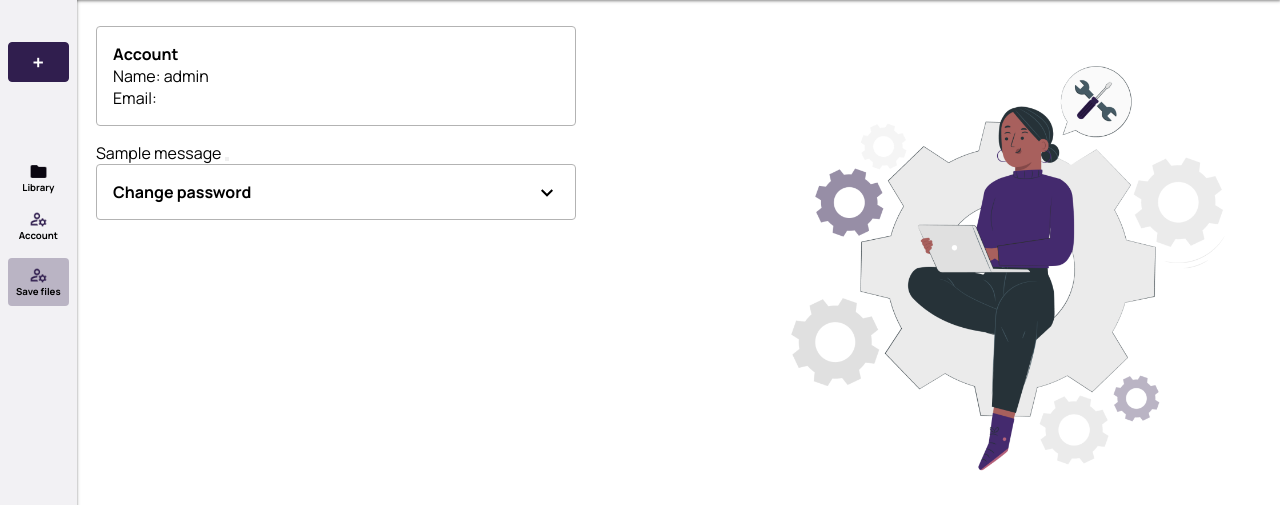
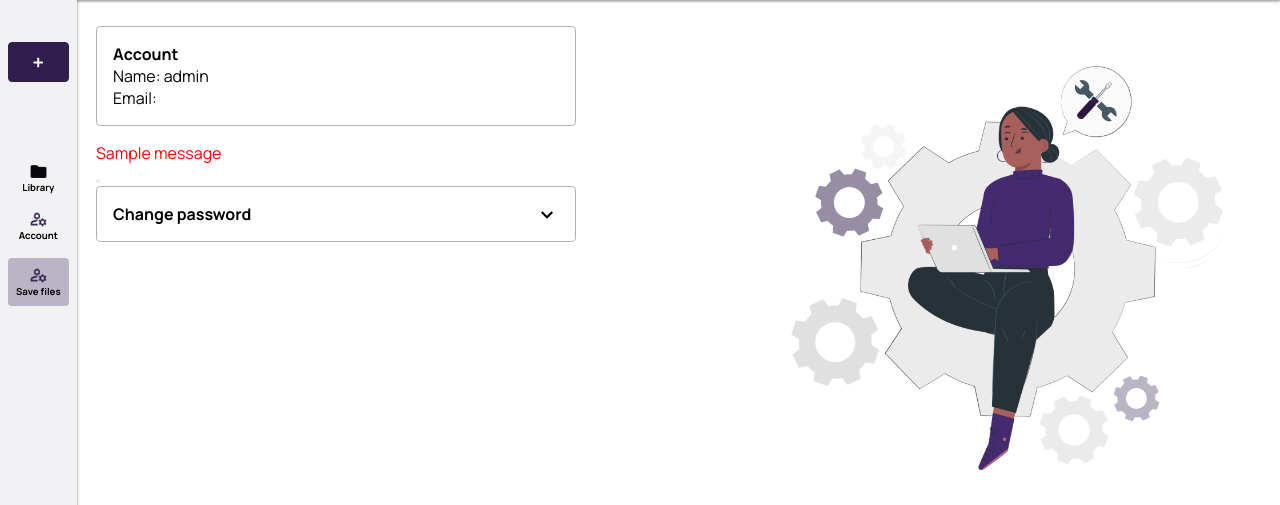
Before and after one commit to zuri-training/Pro_Team_41_Chunk-File, a Django app: page /setting in a window 1280 px wide. Shown: the part 70-575 px from the top of the page. Run offline with Django 3.2, Linux system fonts and the light colour scheme; a user stored in the database is signed in; tables that the repository leaves empty hold one stand-in row (values such as "Sample post"); one stand-in notice (Sample message) is shown; parts of the project's set-up code (start-up, migrations or seed data) failed here and were passed over.

Commit message:
templates/setting.html modified

```diff
--- a/templates/setting.html
+++ b/templates/setting.html
@@ -74,7 +74,7 @@
                 </div>
                 {% for message in messages %}
                 <div class="alert alert-{{message.tags}} alert-dismissible fade show" role="alert">
-                    {{message}}
+                    <p style="color: red;">{{message}}</p>
                     <button type="button" class="btn-close" data-bs-dismiss="alert" aria-label="Close"></button>
                 </div>
                 {% endfor %}
```
